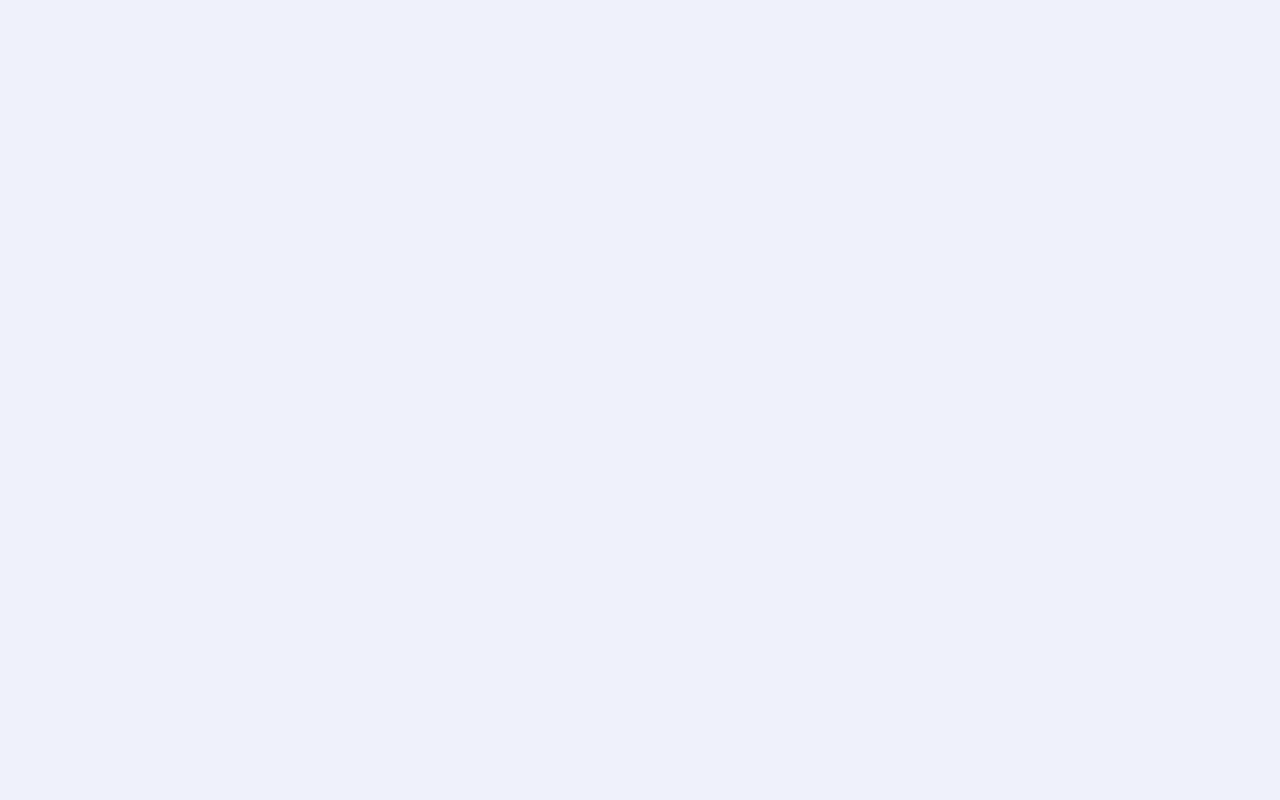
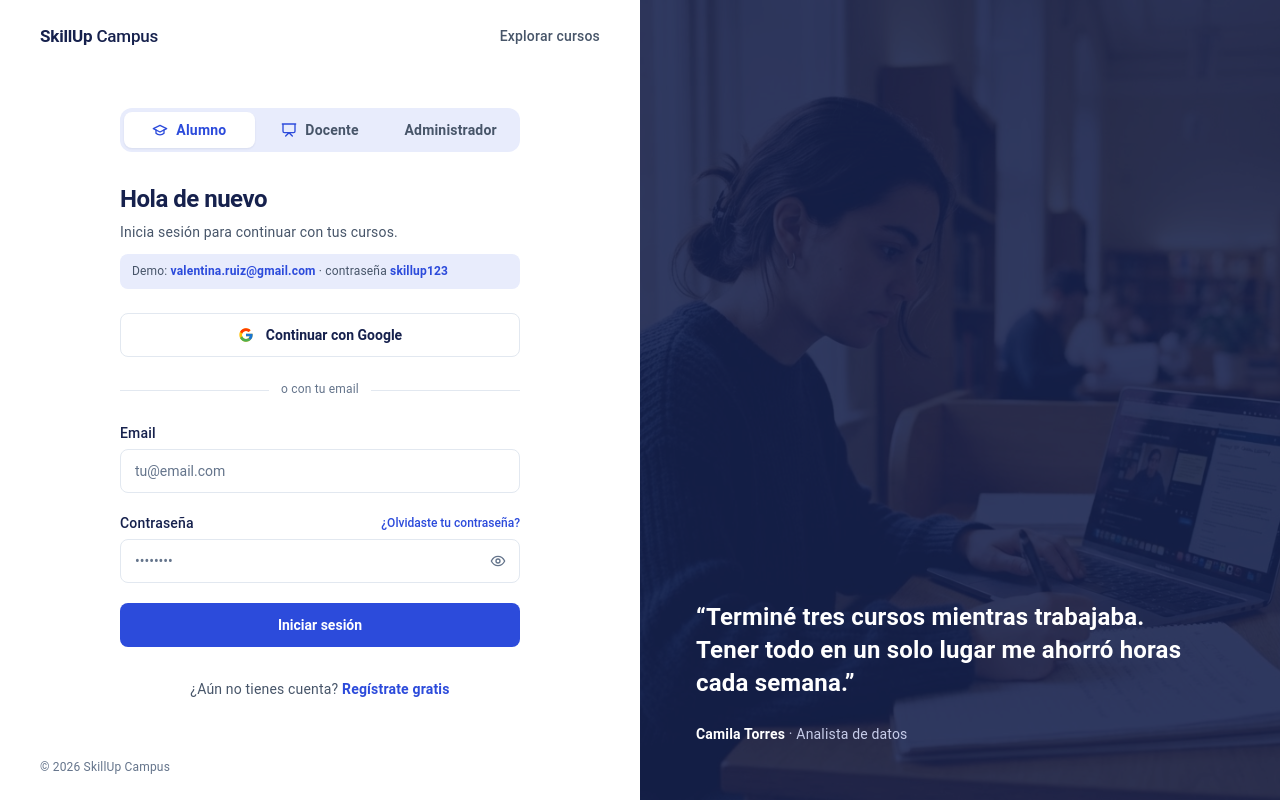
Before and after one commit to Talently-Lab/SkillUp-s2607, a React (Vite) app in the folder frontend/: page /login in a window 1280 px wide. Before the commit this address had no page. Built offline with nearby package versions, Linux system fonts and the light colour scheme.

Commit message:
feat(frontend): build the login page

```diff
--- a/frontend/src/App.tsx
+++ b/frontend/src/App.tsx
@@ -4,6 +4,7 @@ import { Catalog } from "./modules/catalog/pages/Catalog";
 import { CourseDetail } from "./modules/catalog/pages/CourseDetail";
 import { Admin } from "./modules/admin/Admin";
 import { Student } from "./modules/student/Student";
+import { Login } from "./modules/login/pages/Login";
 import { Register } from "./modules/register/pages/Register";
 import { DashboardLayout } from "./layouts/DashboardLayout";
 import { PublicLayout } from "./layouts/PublicLayout";
@@ -16,6 +17,7 @@ function App() {
         <Route path="/catalog" element=<Catalog /> />
         <Route path="/catalog/:courseId" element=<CourseDetail /> />
       </Route>
+      <Route path="/login" element=<Login /> />
       <Route path="/register" element=<Register /> />
       {/* This route must be protected and only accessible to users with admin privileges */}
       <Route path="/admin" element=<DashboardLayout title="Admin" />>
--- /dev/null
+++ b/frontend/src/modules/login/constants/accountTypes.ts
@@ -0,0 +1,34 @@
+import type { AccountType } from "../../../shared/types/account";
+
+export const copy: Record<
+  AccountType,
+  {
+    title: string;
+    subtitle: string;
+    emailLabel: string;
+    placeholder: string;
+    submit: string;
+  }
+> = {
+  student: {
+    title: "Hola de nuevo",
+    subtitle: "Inicia sesión para continuar con tus cursos.",
+    emailLabel: "Email",
+    placeholder: "tu@email.com",
+    submit: "Iniciar sesión",
+  },
+  teacher: {
+    title: "Acceso docentes",
+    subtitle: "Gestiona tus cursos, temarios y alumnos.",
+    emailLabel: "Email",
+    placeholder: "nombre@skillup.edu",
+    submit: "Entrar al panel docente",
+  },
+  admin: {
+    title: "Acceso administradores",
+    subtitle: "Gestiona los cursos y contenidos del campus.",
+    emailLabel: "Email institucional",
+    placeholder: "nombre@skillup.edu",
+    submit: "Entrar al panel",
+  },
+};
--- /dev/null
+++ b/frontend/src/modules/login/pages/Login.css
@@ -0,0 +1,108 @@
+.login__toggle {
+  margin-bottom: 2rem;
+}
+
+.login__title {
+  margin: 0;
+  font-size: 1.5rem;
+  font-weight: 700;
+  line-height: 1.25;
+  letter-spacing: -0.5px;
+}
+
+.login__subtitle {
+  margin-top: 0.5rem;
+  font-size: 0.875rem;
+  color: var(--text-muted);
+}
+
+.login__demo {
+  margin-top: 0.75rem;
+  padding: 0.5rem 0.75rem;
+  border-radius: var(--radius);
+  background-color: var(--color-primary-soft);
+  font-size: 0.75rem;
+  line-height: 1.6;
+  color: var(--text-muted);
+  overflow-wrap: anywhere;
+
+  strong {
+    font-weight: 600;
+    color: var(--color-primary);
+  }
+}
+
+.login__google {
+  margin-top: 1.5rem;
+}
+
+.login__form {
+  display: flex;
+  flex-direction: column;
+  gap: 1.25rem;
+}
+
+.login__form--spaced {
+  margin-top: 2rem;
+}
+
+.login__error {
+  padding: 0.625rem 0.75rem;
+  border: 1px solid #f7c6c6;
+  border-radius: var(--radius);
+  background-color: #fdf0f0;
+  font-size: 0.875rem;
+  color: var(--color-error-text);
+}
+
+.login__forgot {
+  padding: 0;
+  font-size: 0.75rem;
+  font-weight: 500;
+  color: var(--color-primary);
+
+  &:hover {
+    text-decoration: underline;
+  }
+}
+
+.login__submit {
+  width: 100%;
+  height: 2.75rem;
+  border-radius: var(--radius);
+  background-color: var(--color-primary);
+  font-size: 0.875rem;
+  font-weight: 600;
+  color: var(--fg);
+  transition: background-color 0.15s ease;
+
+  &:hover {
+    background-color: var(--color-primary-hover);
+  }
+
+  &:focus-visible {
+    outline: none;
+    box-shadow: 0 0 0 4px var(--color-primary-soft);
+  }
+
+  &:disabled {
+    cursor: not-allowed;
+    opacity: 0.7;
+  }
+}
+
+.login__register {
+  margin-top: 2rem;
+  font-size: 0.875rem;
+  text-align: center;
+  color: var(--text-muted);
+}
+
+.login__register-link {
+  font-weight: 600;
+  color: var(--color-primary);
+
+  &:hover {
+    text-decoration: underline;
+  }
+}
--- /dev/null
+++ b/frontend/src/modules/login/pages/Login.tsx
@@ -0,0 +1,200 @@
+import { useState, type FormEvent } from "react";
+import { Link, Navigate, useNavigate, useSearchParams } from "react-router";
+
+import { AuthLayout } from "../../../layouts/AuthLayout";
+import { AccountTypeToggle } from "../../../shared/components/AccountTypeToggle";
+import { AuthDivider } from "../../../shared/components/AuthDivider";
+import { FormField } from "../../../shared/components/FormField";
+import { GoogleButton } from "../../../shared/components/GoogleButton";
+import { PasswordToggle } from "../../../shared/components/PasswordToggle";
+import { useAuth } from "../../../shared/hooks/useAuth";
+import { mockUsers } from "../../../shared/mocks/users";
+import { AuthError } from "../../../shared/services/authService";
+import type { AccountType } from "../../../shared/types/account";
+import type { AuthUser } from "../../../shared/types/auth";
+import { roleFromParam, roleHome } from "../../../shared/utils/roles";
+import { copy } from "../constants/accountTypes";
+import {
+  validateLogin,
+  type LoginErrors,
+  type LoginValues,
+} from "../utils/validateLogin";
+import "./Login.css";
+
+type Status = "idle" | "loading" | "google";
+
+export function Login() {
+  const navigate = useNavigate();
+  const [params] = useSearchParams();
+  const { user, login, loginWithGoogle } = useAuth();
+  const [accountType, setAccountType] = useState<AccountType>(
+    roleFromParam(params.get("tipo")),
+  );
+  const [showPassword, setShowPassword] = useState(false);
+  const [values, setValues] = useState<LoginValues>({
+    email: "",
+    password: "",
+  });
+  const [errors, setErrors] = useState<LoginErrors>({});
+  const [formError, setFormError] = useState("");
+  const [status, setStatus] = useState<Status>("idle");
+
+  const text = copy[accountType];
+  const busy = status !== "idle";
+  const demoUser = mockUsers.find((item) => item.role === accountType);
+  // Only same-site paths, so the param can't send the user to another domain
+  const redirectParam = params.get("redirect");
+  const redirect =
+    redirectParam?.startsWith("/") && !redirectParam.startsWith("//")
+      ? redirectParam
+      : null;
+
+  if (user && status === "idle")
+    return <Navigate to={roleHome[user.role]} replace />;
+
+  const goHome = (signedIn: AuthUser) =>
+    navigate(redirect ?? roleHome[signedIn.role], { replace: true });
+
+  const handleChange = (field: keyof LoginValues, value: string) => {
+    setValues((prev) => ({ ...prev, [field]: value }));
+    if (errors[field]) setErrors((prev) => ({ ...prev, [field]: undefined }));
+    setFormError("");
+  };
+
+  const authenticate = async (
+    action: () => Promise<AuthUser>,
+    next: Status,
+  ) => {
+    setStatus(next);
+    setFormError("");
+    try {
+      goHome(await action());
+    } catch (error) {
+      setFormError(
+        error instanceof AuthError
+          ? error.message
+          : "No pudimos iniciar sesión. Inténtalo de nuevo.",
+      );
+      setStatus("idle");
+    }
+  };
+
+  const handleSubmit = (event: FormEvent<HTMLFormElement>) => {
+    event.preventDefault();
+    const nextErrors = validateLogin(values);
+    setErrors(nextErrors);
+    if (Object.keys(nextErrors).length) return;
+    authenticate(() => login({ ...values, role: accountType }), "loading");
+  };
+
+  return (
+    <AuthLayout
+      quote="Terminé tres cursos mientras trabajaba. Tener todo en un solo lugar me ahorró horas cada semana."
+      author="Camila Torres"
+      role="Analista de datos"
+    >
+      <div className="login__toggle">
+        <AccountTypeToggle
+          value={accountType}
+          onChange={(type) => {
+            setAccountType(type);
+            setErrors({});
+            setFormError("");
+          }}
+        />
+      </div>
+
+      <h1 className="login__title">{text.title}</h1>
+      <p className="login__subtitle">{text.subtitle}</p>
+
+      {/* TODO: quitar la cuenta demo cuando el login use la API */}
+      {demoUser && (
+        <p className="login__demo">
+          Demo: <strong>{demoUser.email}</strong> · contraseña{" "}
+          <strong>{demoUser.password}</strong>
+        </p>
+      )}
+
+      {accountType !== "admin" && (
+        <>
+          <div className="login__google">
+            <GoogleButton
+              onClick={() => authenticate(loginWithGoogle, "google")}
+              loading={status === "google"}
+              disabled={busy}
+            />
+          </div>
+          <AuthDivider />
+        </>
+      )}
+
+      <form
+        className={
+          accountType === "admin"
+            ? "login__form login__form--spaced"
+            : "login__form"
+        }
+        onSubmit={handleSubmit}
+        noValidate
+      >
+        {formError && (
+          <p className="login__error" role="alert">
+            {formError}
+          </p>
+        )}
+        <FormField
+          id="login-email"
+          label={text.emailLabel}
+          type="email"
+          autoComplete="email"
+          placeholder={text.placeholder}
+          value={values.email}
+          onChange={(event) => handleChange("email", event.target.value)}
+          error={errors.email}
+          disabled={busy}
+        />
+        <FormField
+          id="login-password"
+          label="Contraseña"
+          type={showPassword ? "text" : "password"}
+          autoComplete="current-password"
+          placeholder="••••••••"
+          value={values.password}
+          onChange={(event) => handleChange("password", event.target.value)}
+          error={errors.password}
+          disabled={busy}
+          labelAction={
+            <button type="button" className="login__forgot">
+              ¿Olvidaste tu contraseña?
+            </button>
+          }
+          trailing={
+            <PasswordToggle
+              visible={showPassword}
+              onToggle={() => setShowPassword((visible) => !visible)}
+            />
+          }
+        />
+
+        <button type="submit" className="login__submit" disabled={busy}>
+          {status === "loading" ? "Iniciando sesión…" : text.submit}
+        </button>
+      </form>
+
+      {accountType === "admin" ? (
+        <p className="login__register">
+          Las cuentas de administrador las crea el equipo académico.
+        </p>
+      ) : (
+        <p className="login__register">
+          ¿Aún no tienes cuenta?{" "}
+          <Link to="/register" className="login__register-link">
+            {accountType === "teacher"
+              ? "Solicita tu cuenta docente"
+              : "Regístrate gratis"}
+          </Link>
+        </p>
+      )}
+    </AuthLayout>
+  );
+}
--- /dev/null
+++ b/frontend/src/modules/login/utils/validateLogin.ts
@@ -0,0 +1,19 @@
+import { isValidEmail } from "../../../shared/utils/validation";
+
+export type LoginValues = {
+  email: string;
+  password: string;
+};
+
+export type LoginErrors = Partial<Record<keyof LoginValues, string>>;
+
+export function validateLogin({ email, password }: LoginValues): LoginErrors {
+  const errors: LoginErrors = {};
+
+  if (!email.trim()) errors.email = "Ingresa tu email.";
+  else if (!isValidEmail(email)) errors.email = "Ingresa un email válido.";
+
+  if (!password) errors.password = "Ingresa tu contraseña.";
+
+  return errors;
+}
```
